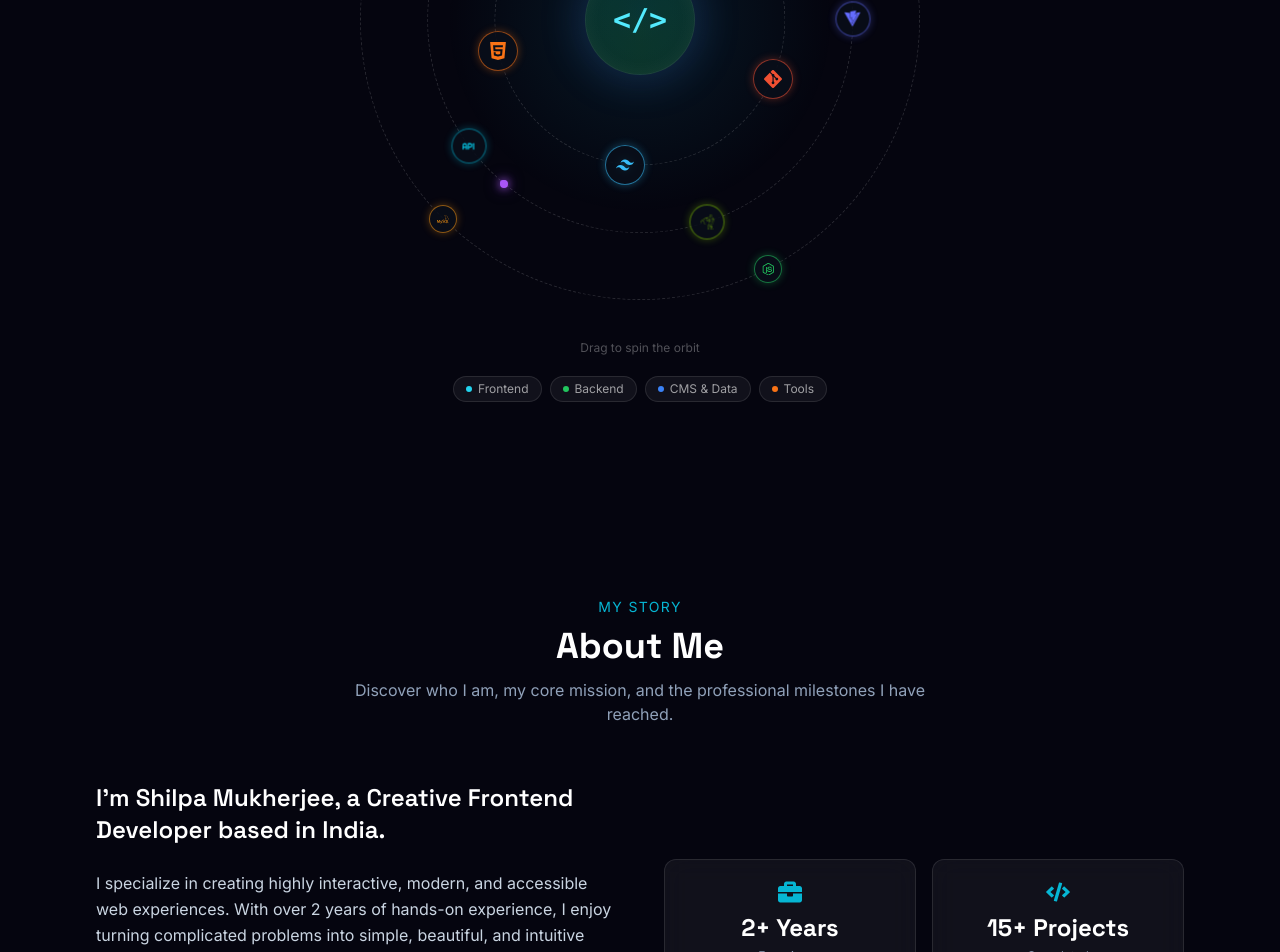
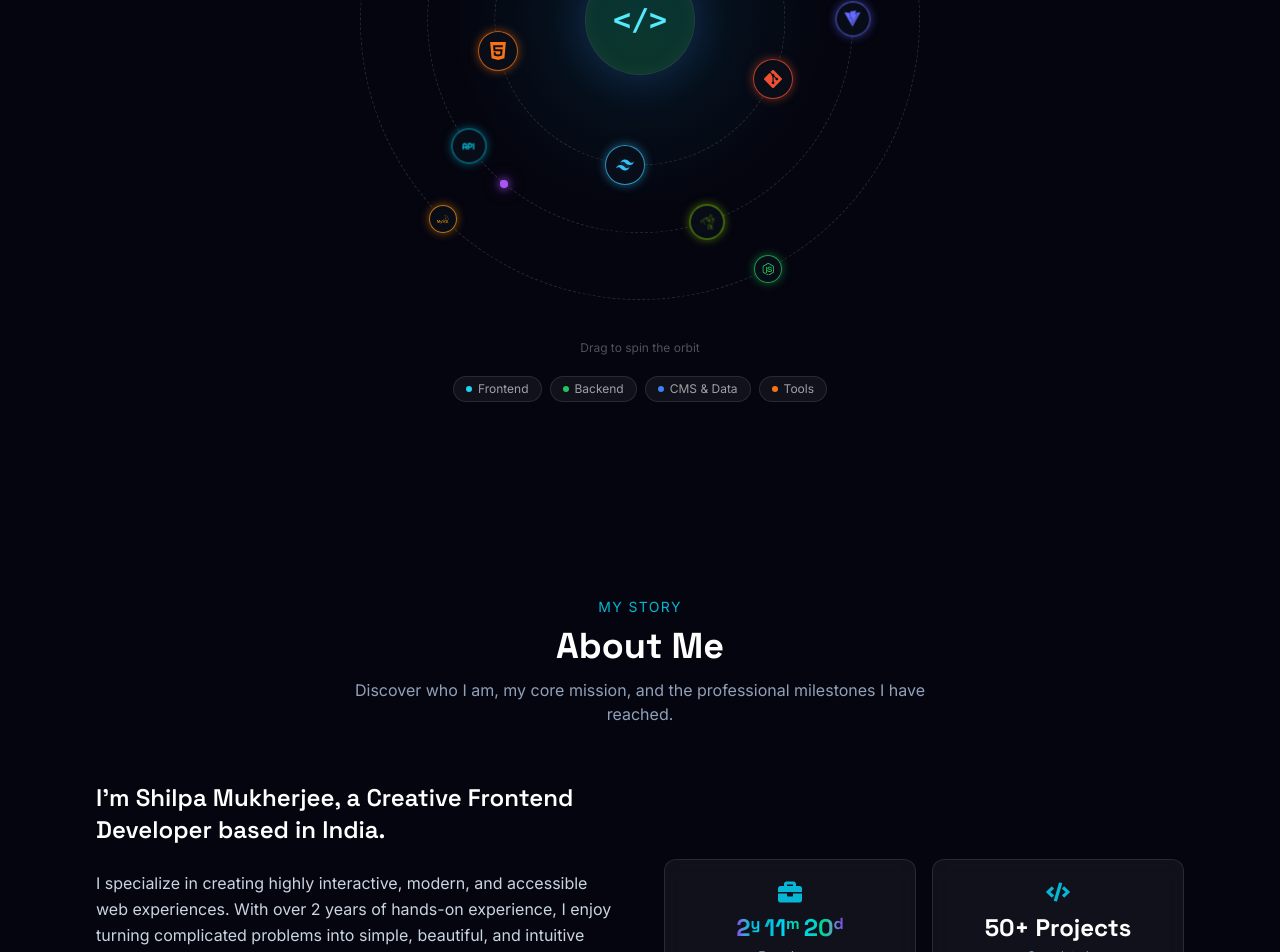
Before and after one commit to its-shilpa/react-space-portfolio, a React (Vite) app: page / in a window 1280 px wide. Shown: the part 1320-2272 px from the top of the page. Built offline with nearby package versions, Linux system fonts and the light colour scheme.

Commit message:
Added live counter in the about section

```diff
--- a/src/components/sections/About.jsx
+++ b/src/components/sections/About.jsx
@@ -1,11 +1,74 @@
-import { FaBriefcase, FaCode, FaUsers, FaTrophy } from 'react-icons/fa';
-import StatCard from '../ui/StatCard';
-import SectionHeading from '../ui/SectionHeading';
+import { useEffect, useState } from "react";
+import { FaBriefcase, FaCode, FaUsers, FaTrophy } from "react-icons/fa";
+import StatCard from "../ui/StatCard";
+import SectionHeading from "../ui/SectionHeading";
+
+const JOIN_DATE = new Date("2023-07-20T00:00:00");
+
+function getExperienceDuration(from, to) {
+  let years = to.getFullYear() - from.getFullYear();
+  let months = to.getMonth() - from.getMonth();
+  let days = to.getDate() - from.getDate();
+
+  if (days < 0) {
+    months -= 1;
+    // days in the month before `to`
+    const prevMonth = new Date(to.getFullYear(), to.getMonth(), 0);
+    days += prevMonth.getDate();
+  }
+  if (months < 0) {
+    years -= 1;
+    months += 12;
+  }
+  return { years, months, days };
+}
+
+function useExperienceCounter(joinDate) {
+  const [duration, setDuration] = useState(() =>
+    getExperienceDuration(joinDate, new Date())
+  );
+
+  useEffect(() => {
+    // recalculate once a minute — plenty for a day-level counter,
+    // cheap on renders
+    const interval = setInterval(() => {
+      setDuration(getExperienceDuration(joinDate, new Date()));
+    }, 60 * 1000);
+    return () => clearInterval(interval);
+  }, [joinDate]);
+
+  return duration;
+}
+
+function ExperienceValue() {
+  const { years, months, days } = useExperienceCounter(JOIN_DATE);
+
+  return (
+    <span className="inline-flex items-baseline gap-1 font-display font-bold">
+      <span className="bg-gradient-to-r from-nebula-purple via-nebula-blue to-cyan-400 bg-clip-text text-transparent">
+        {years}
+        <span className="text-base align-top">y</span>
+      </span>
+      <span className="bg-gradient-to-r from-nebula-blue via-cyan-400 to-emerald-400 bg-clip-text text-transparent">
+        {months}
+        <span className="text-base align-top">m</span>
+      </span>
+      <span className="bg-gradient-to-r from-cyan-400 via-emerald-400 to-nebula-purple bg-clip-text text-transparent">
+        {days}
+        <span className="text-base align-top">d</span>
+      </span>
+    </span>
+  );
+}
 
 export default function About() {
   const stats = [
-    { icon: FaBriefcase, value: "2+ Years", label: "Experience" },
-    { icon: FaCode, value: "15+ Projects", label: "Completed" },
+    {
+      icon: FaBriefcase,
+      value: <ExperienceValue />,
+      label: "Experience",
+    },
+    { icon: FaCode, value: "50+ Projects", label: "Completed" },
     { icon: FaUsers, value: "500k+", label: "Active Users Reached" },
     { icon: FaTrophy, value: "3+ Awards", label: "Won & Certified" },
   ];
@@ -38,7 +101,6 @@ export default function About() {
               </a>
             </div>
           </div>
-
           <div data-aos="fade-left" className="grid grid-cols-2 gap-4">
             {stats.map((stat, i) => (
               <StatCard key={i} icon={stat.icon} value={stat.value} label={stat.label} />
--- a/src/components/ui/SkillOrbit.jsx
+++ b/src/components/ui/SkillOrbit.jsx
@@ -274,8 +274,19 @@ export default function SkillOrbit() {
             ring.items.map((item, ii) => {
               const id = `${ri}-${ii}`;
               const isHovered = hovered?.ri === ri && hovered?.ii === ii;
+              const isActiveCategory =
+                activeCategory && item.category === activeCategory;
               const dimmed = activeCategory && item.category !== activeCategory;
               const size = isHovered ? ring.size + 14 : ring.size;
+
+              // brighter by default, and boosted further on hover / matching category
+              const borderAlpha = isHovered || isActiveCategory ? "ff" : "c0";
+              const glow = isHovered
+                ? `0 0 20px ${item.color}, 0 0 6px ${item.color}`
+                : isActiveCategory
+                  ? `0 0 16px ${item.color}, 0 0 4px ${item.color}cc`
+                  : `0 0 10px ${item.color}80`;
+
               return (
                 <div
                   key={id}
@@ -301,11 +312,10 @@ export default function SkillOrbit() {
                       width: size,
                       height: size,
                       background: "rgba(10,14,26,0.88)",
-                      border: `1.5px solid ${item.color}${isHovered ? "ff" : "90"}`,
-                      boxShadow: isHovered
-                        ? `0 0 18px ${item.color}, 0 0 4px ${item.color}`
-                        : `0 0 8px ${item.color}55`,
+                      border: `1.5px solid ${item.color}${borderAlpha}`,
+                      boxShadow: glow,
                       opacity: dimmed ? 0.2 : 1,
+                      transform: isActiveCategory ? "scale(1.08)" : "scale(1)",
                     }}
                   >
                     <item.Icon
@@ -313,6 +323,10 @@ export default function SkillOrbit() {
                         color: item.color,
                         width: ring.size * 0.45,
                         height: ring.size * 0.45,
+                        filter:
+                          isActiveCategory || isHovered
+                            ? "drop-shadow(0 0 4px currentColor)"
+                            : "none",
                       }}
                     />
                     {isHovered && (
```
Also changed, not shown: src/components/ui/TimelineItem.jsx (deleted). Lines whose indentation alone changed are shown as unchanged.
